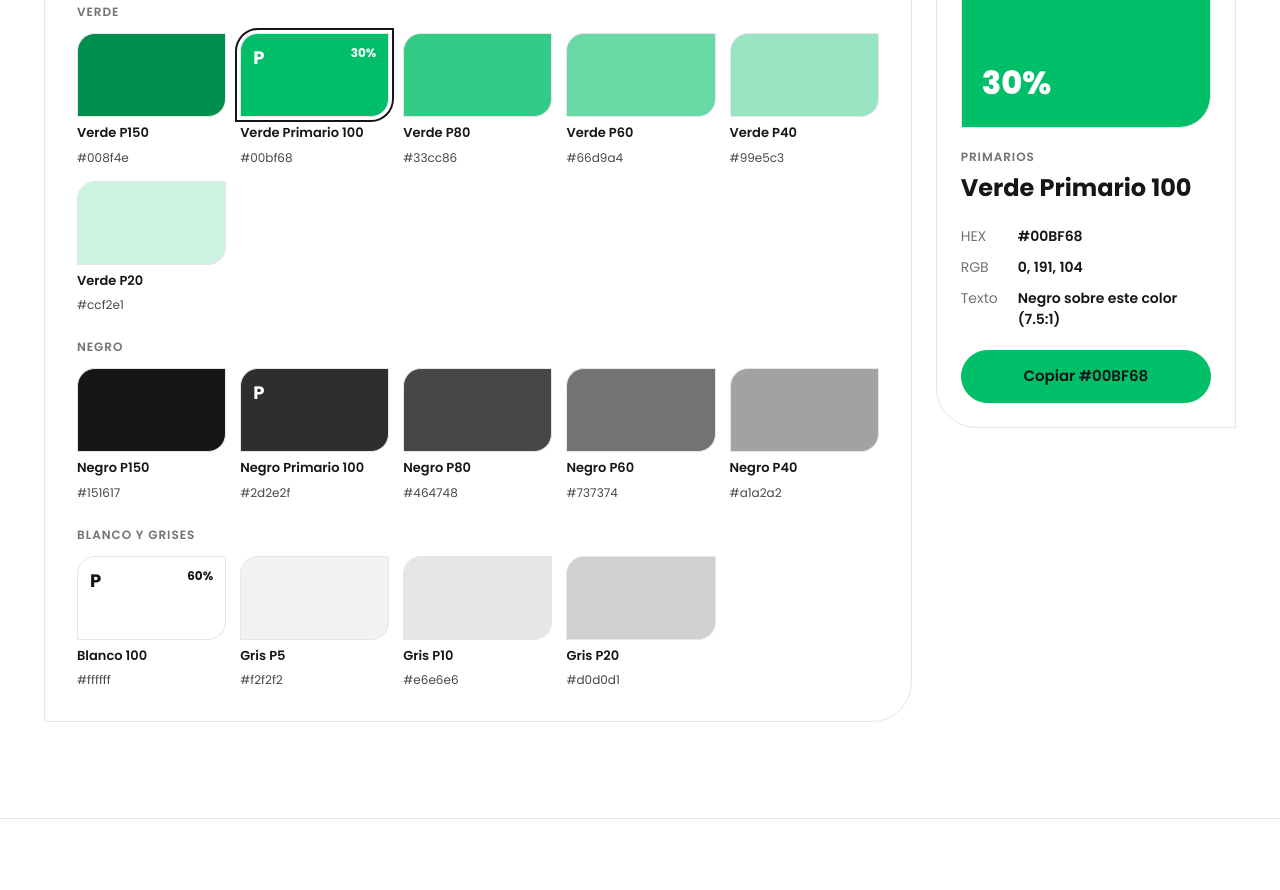
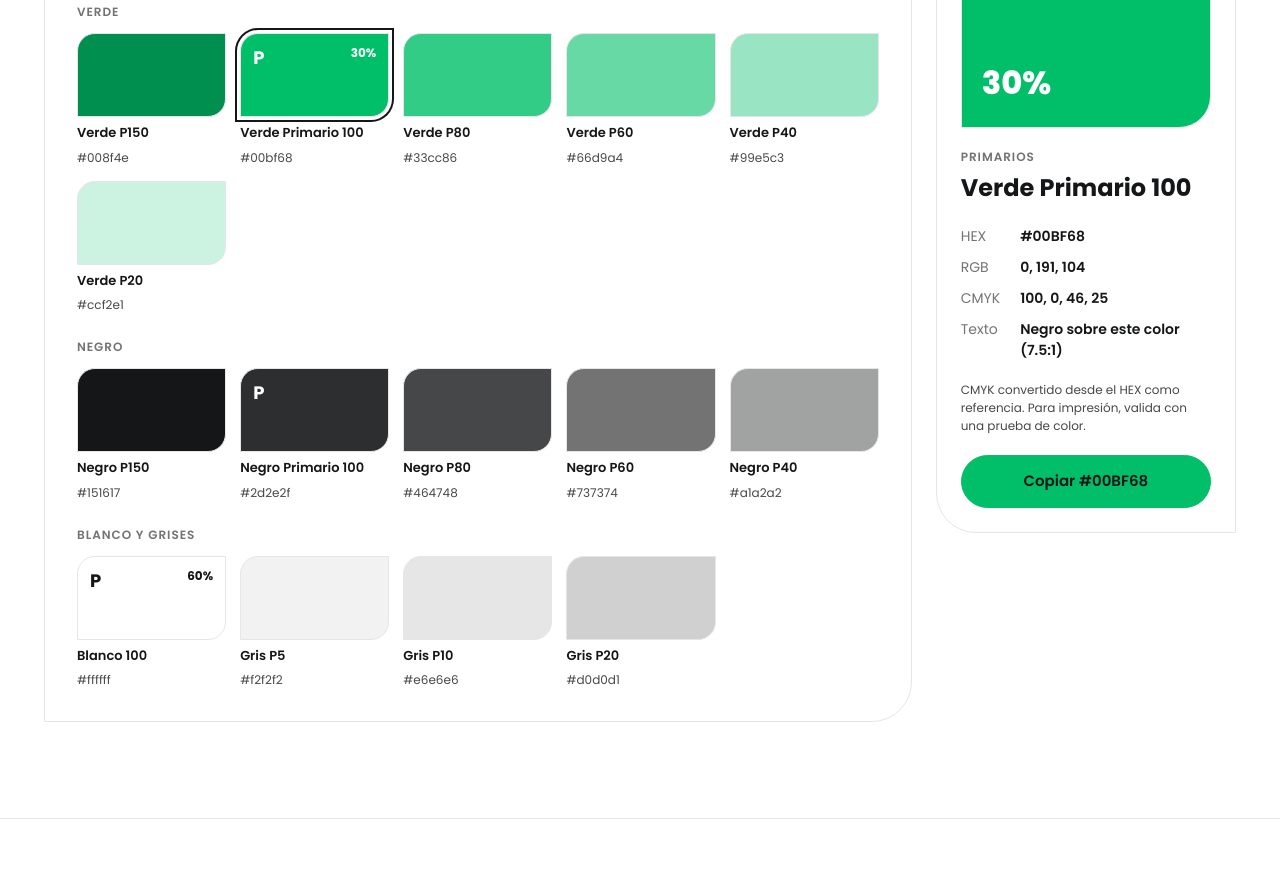
Before and after one commit to UniversidadEan2027/Manual-de-identidad-visual-Ean, a plain HTML site: page index.html in a window 1280 px wide. Shown: the part 9750-10640 px from the top of the page. Drawn offline with nearby package versions, Linux system fonts and the light colour scheme.

Commit message:
Color: valores CMYK junto a HEX y RGB
Co-Authored-By: Claude Opus 5.5 <noreply@anthropic.com>
Claude-Session: https://claude.ai/code/session_01WsUooxyLRKd9ZJJady6GEL

```diff
--- a/index.html
+++ b/index.html
@@ -528,7 +528,8 @@ footer.foot .legal{border-top:1px solid var(--ink-3);padding-top:24px;display:fl
         <aside class="side box alt" style="padding:24px;gap:20px">
           <div class="detail-swatch" id="selSwatch"></div>
           <div class="stack" style="gap:4px"><span class="eyebrow" id="selPal"></span><span style="font-size:24px;font-weight:700" id="selName"></span></div>
-          <dl class="vals"><dt>HEX</dt><dd id="selHex"></dd><dt>RGB</dt><dd id="selRgb"></dd><dt>Texto</dt><dd id="selText"></dd></dl>
+          <dl class="vals"><dt>HEX</dt><dd id="selHex"></dd><dt>RGB</dt><dd id="selRgb"></dd><dt>CMYK</dt><dd id="selCmyk"></dd><dt>Texto</dt><dd id="selText"></dd></dl>
+          <p class="muted" style="margin:0;font-size:12px;line-height:1.5">CMYK convertido desde el HEX como referencia. Para impresión, valida con una prueba de color.</p>
           <button type="button" class="btn green" id="copyBtn" style="justify-content:center;font-size:15px"></button>
         </aside>
       </div>
@@ -956,6 +957,7 @@ footer.foot .legal{border-top:1px solid var(--ink-3);padding-top:24px;display:fl
       { label: 'Negro', items: [['Negro V100','#14141e','10%',1],['Negro V75','#4f4f56'],['Negro V50','#89898e'],['Negro V25','#c4c4c7']] } ] }
   ];
   const rgb = hex => [0,2,4].map(i => parseInt(hex.slice(1).substr(i,2),16));
+  const cmyk = hex => { const [r,g,b] = rgb(hex).map(v => v/255); const k = 1 - Math.max(r,g,b); if (k >= 1) return [0,0,0,100]; return [r,g,b].map(v => Math.round((1-v-k)/(1-k)*100)).concat(Math.round(k*100)); };
   const lum = hex => { const c = rgb(hex).map(v => { v/=255; return v <= .03928 ? v/12.92 : Math.pow((v+.055)/1.055, 2.4); }); return .2126*c[0] + .7152*c[1] + .0722*c[2]; };
   const col = { pal: 'primarios', sel: { name: 'Verde Primario 100', hex: '#00bf68', pct: '30%' } };
   let copyT;
@@ -980,7 +982,7 @@ footer.foot .legal{border-top:1px solid var(--ink-3);padding-top:24px;display:fl
     const s = col.sel, L = lum(s.hex);
     $('selSwatch').style.background = s.hex; $('selSwatch').style.color = L > .4 ? '#151617' : '#FFFFFF'; $('selSwatch').textContent = s.pct || '';
     $('selPal').textContent = pal.label; $('selName').textContent = s.name;
-    $('selHex').textContent = s.hex.toUpperCase(); $('selRgb').textContent = rgb(s.hex).join(', ');
+    $('selHex').textContent = s.hex.toUpperCase(); $('selRgb').textContent = rgb(s.hex).join(', '); $('selCmyk').textContent = cmyk(s.hex).join(', ');
     const cW = 1.05/(L+.05), cB = (L+.05)/(lum('#151617')+.05);
     $('selText').textContent = cB >= cW ? 'Negro sobre este color (' + cB.toFixed(1) + ':1)' : 'Blanco sobre este color (' + cW.toFixed(1) + ':1)';
     $('copyBtn').textContent = 'Copiar ' + s.hex.toUpperCase();
```
